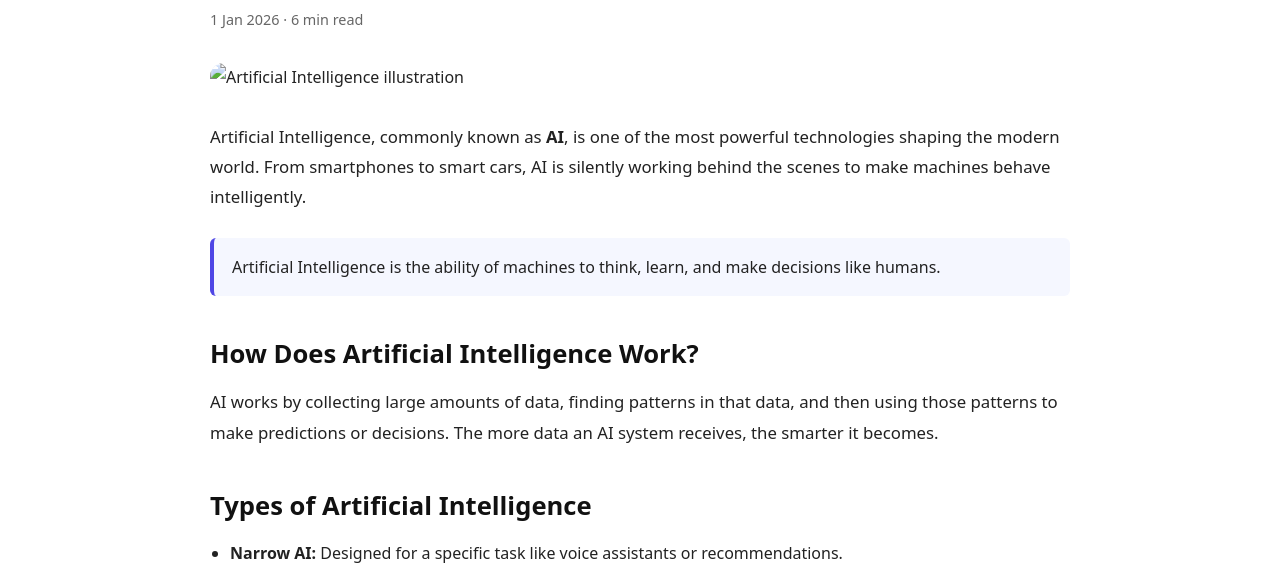
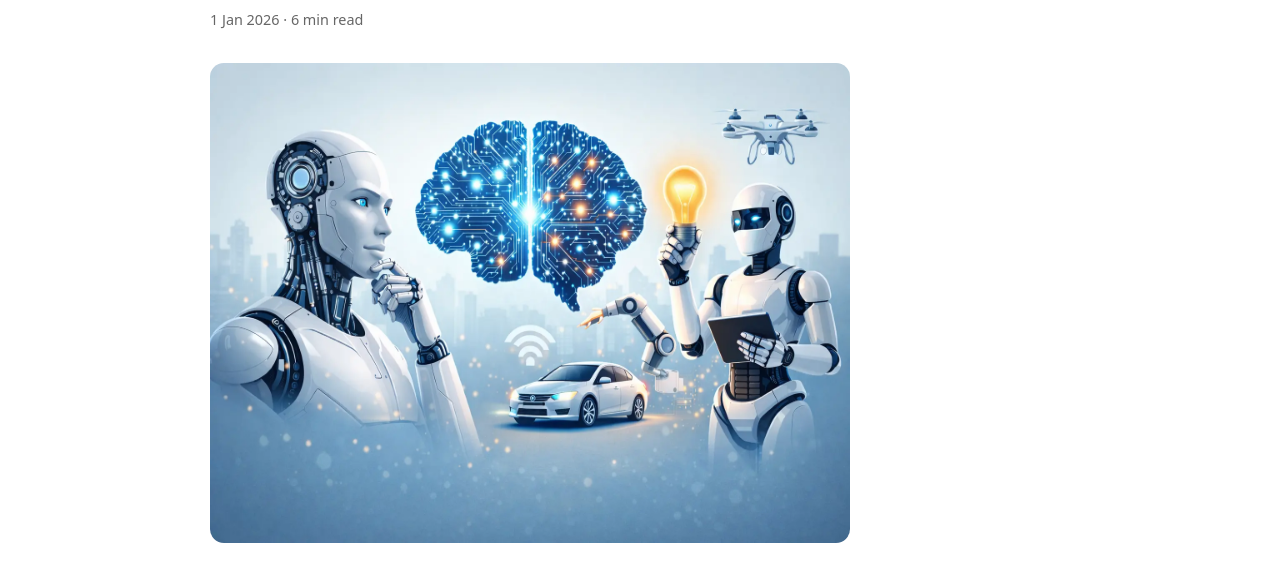
Before and after one commit to webdev7194/techminty, a plain HTML site: page blogs/what-is-aritificial-intelligence.html in a window 1280 px wide. Shown: the part 227-800 px from the top of the page. Drawn offline with Linux system fonts and the light colour scheme.

Commit message:
Update blog cover image format from PNG to WEBP

```diff
--- a/blogs/what-is-aritificial-intelligence.html
+++ b/blogs/what-is-aritificial-intelligence.html
@@ -154,7 +154,7 @@
   <h1 class="blog-title">What Is Artificial Intelligence?</h1>
   <div class="blog-meta">1 Jan 2026 · 6 min read</div>
 
-  <img src="../images/blog1.png" alt="Artificial Intelligence illustration" class="blog-cover">
+  <img src="../images/blog1.webp" alt="Artificial Intelligence illustration" class="blog-cover">
 
   <p>
     Artificial Intelligence, commonly known as <strong>AI</strong>, is one of the most powerful
```
